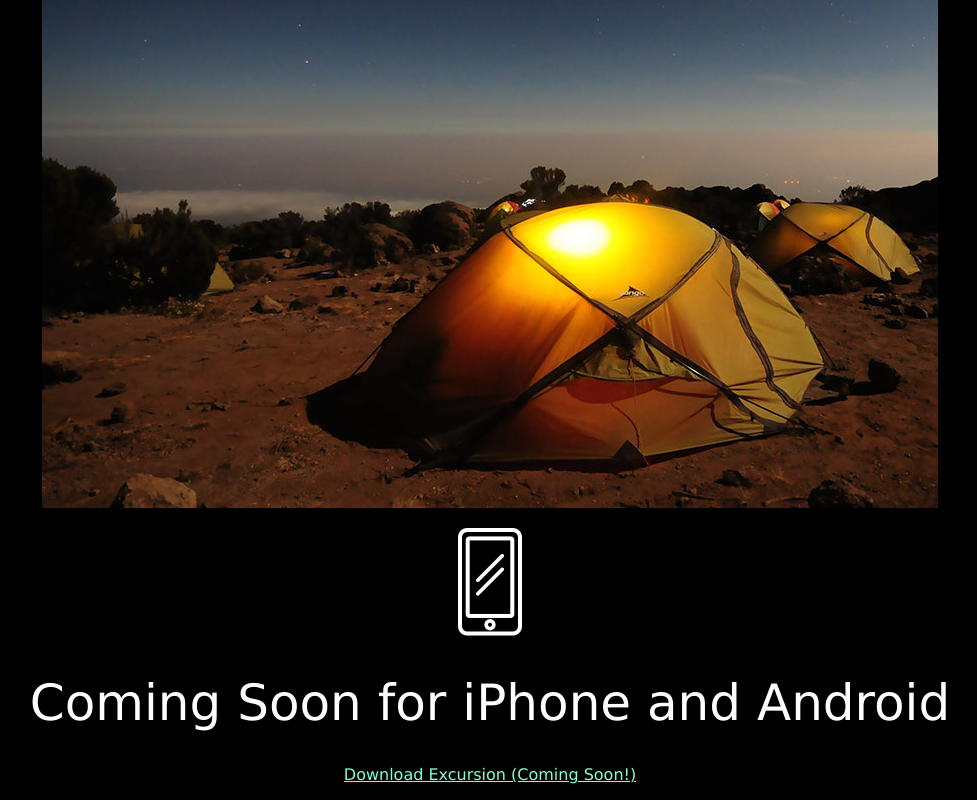
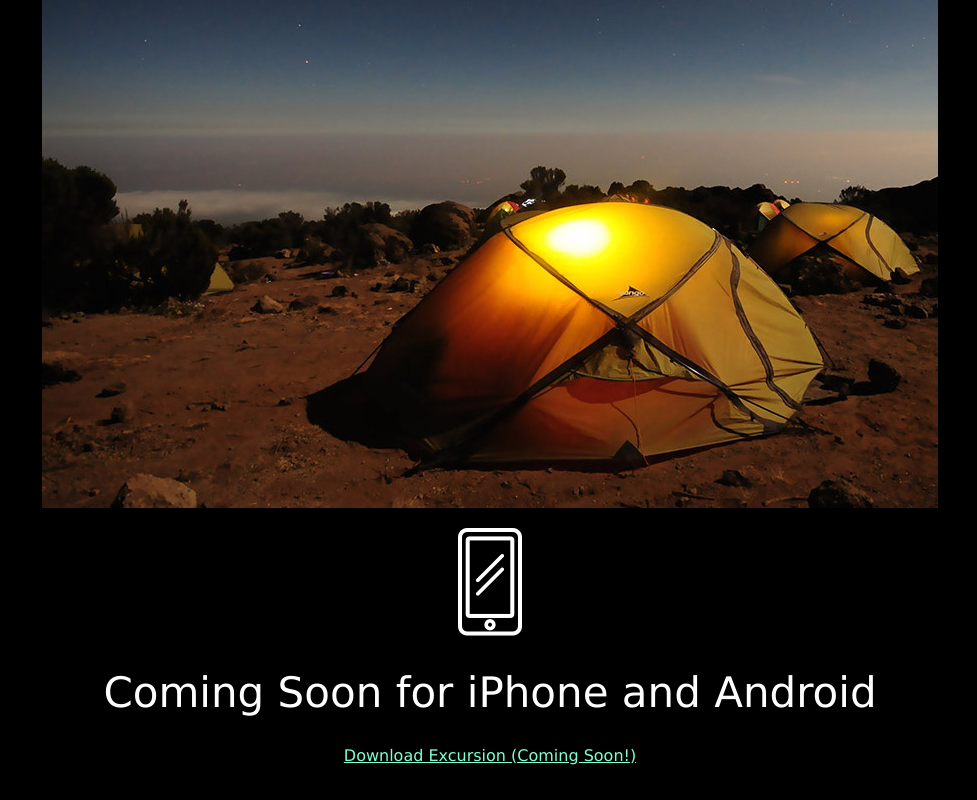
Before and after one commit to BenREdmiston/excursion, a plain HTML site: page index.html in a window 1280 px wide. Shown: the part 483-1283 px from the top of the page, without its empty margins (150-1127 px from the left). Drawn offline with Linux system fonts and the light colour scheme.

Commit message:
minor alters

```diff
--- a/index.html
+++ b/index.html
@@ -17,7 +17,8 @@
     <p class="p--info">Excursion remembers places you like, and recommends new points of interest around you.</p>
     <p><img src="resources/images/camp.jpg"></p>
     <p><img src="resources/images/phone.png"></p>
-    <h1 class="header--main">Coming Soon for iPhone and Android</h1>
+    <h1 class="header--sub">Coming Soon for iPhone and Android</h1>
     <p><a class="link--cta" href="#">Download Excursion (Coming Soon!)</a></p>
+
 </body>
 </html>
```
